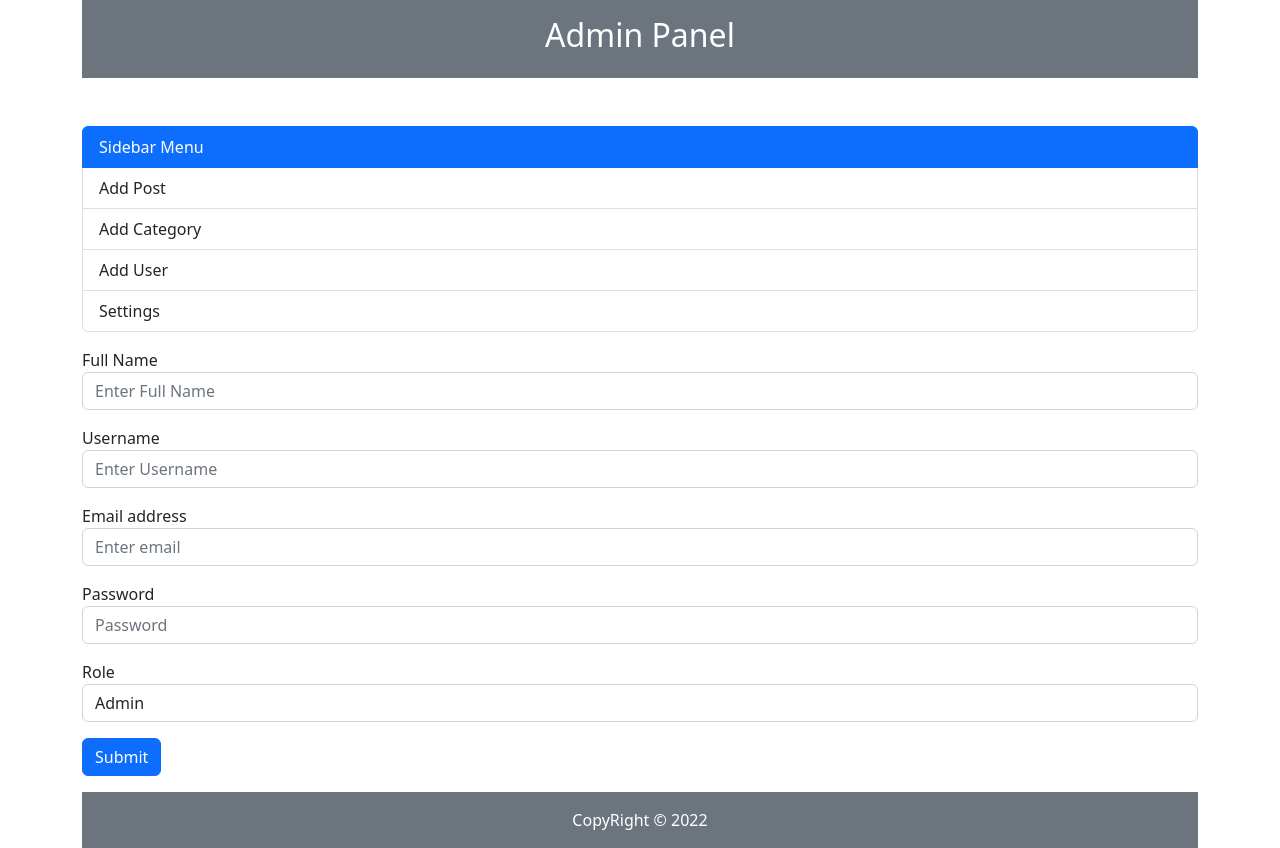
After one commit to mokammeltanvir/Dynamic-Blog-Website, a PHP site: page /admin/add-user.php in a window 1280 px wide. The commit adds this page. Run offline with PHP 8.4, Linux system fonts and the light colour scheme.

Commit message:
admin layout and add-user

```diff
--- /dev/null
+++ b/admin/add-user.php
@@ -0,0 +1,59 @@
+<?php include 'inc/header.php';?>
+<!-- Add User form  -->
+ <?php
+// Add User
+if (isset($_POST['submit'])) {
+    $name = $_POST['name'];
+    $username = $_POST['username'];
+    $email = $_POST['email'];
+    $password = md5($_POST['password']);
+    $role = $_POST['role'];
+
+    $user_check = "SELECT username, email FROM users WHERE username = '$username' OR email = '$email'";
+    $user_query = mysqli_query($conn, $user_check);
+    $user_count = mysqli_num_rows($user_query);
+
+    if ($user_count > 0) {
+        $error = "<p style='color:red'>User Already Exists</p>";
+    } else {
+        $sql = "INSERT INTO users (name, username, email, password, role) VALUES ('$name', '$username', '$email', '$password', '$role')";
+        $result = mysqli_query($conn, $sql);
+        if ($result) {
+            header("Location:index.php");
+        }
+    }
+
+}
+?>
+<div class="col-xxl-9">
+  <?php if (isset($error)) {echo $error;}?>
+<form action="<?php echo $_SERVER['PHP_SELF'] ?>" method="POST" class="mb-3">
+  <div class="form-group mb-3">
+    <label for="full_name">Full Name</label>
+    <input type="text" name="name" class="form-control" id="full_name" placeholder="Enter Full Name">
+  </div>
+  <div class="form-group mb-3">
+    <label for="username">Username</label>
+    <input type="text" name="username" class="form-control" id="username" placeholder="Enter Username">
+  </div>
+  <div class="form-group mb-3">
+    <label for="email">Email address</label>
+    <input type="email" name="email" class="form-control" id="email" placeholder="Enter email">
+  </div>
+  <div class="form-group mb-3">
+    <label for="password">Password</label>
+    <input type="password" name="password" class="form-control" id="password" placeholder="Password">
+  </div>
+  <div class="form-group mb-3">
+    <label for="role">Role</label>
+    <select name="role" class="form-control" id="role">
+      <option value="0">Admin</option>
+      <option value="1">Moderator</option>
+    </select>
+  </div>
+  <button type="submit" name="submit" class="btn btn-primary">Submit</button>
+
+</form>
+
+</div>
+<?php include 'inc/footer.php';?>
--- /dev/null
+++ b/admin/inc/config.php
@@ -0,0 +1,2 @@
+<?php
+$conn = mysqli_connect('localhost', 'root', '', 'blog_php') or die('Database Connection Failed' . mysqli_connect_error());
--- /dev/null
+++ b/admin/inc/footer.php
@@ -0,0 +1,15 @@
+</div>
+</section>
+<footer>
+  <div class="container">
+    <div class="row">
+      <div class="col-xxl-12">
+        <div class="footer text-center bg-secondary p-3 text-white">
+          <p>CopyRight &copy; 2022</p>
+        </div>
+      </div>
+    </div>
+  </div>
+</footer>
+</body>
+</html>
--- /dev/null
+++ b/admin/inc/header.php
@@ -0,0 +1,37 @@
+<?php
+include 'config.php';
+?>
+<!DOCTYPE html>
+<html lang="en">
+<head>
+  <meta charset="UTF-8">
+  <meta http-equiv="X-UA-Compatible" content="IE=edge">
+  <meta name="viewport" content="width=device-width, initial-scale=1.0">
+  <title>Admin Panel</title>
+  <link rel="stylesheet" href="../assets/css/bootstrap.min.css">
+  <link rel="stylesheet" href="../assets/css/style.css">
+</head>
+<body>
+<section class="admin">
+  <div class="container">
+    <div class="row">
+      <div class="col-xxl-12 text-center">
+        <div class="admin-title bg-secondary p-3 text-white">
+          <h2>Admin Panel</h2>
+        </div>
+      </div>
+    </div>
+    <div class="row mt-5">
+      <div class="col-xxl-3">
+        <div class="admin-menu mb-3">
+          <ul class="list-group
+          ">
+          <li class="list-group-item active">Sidebar Menu</li>
+          <li class="list-group-item"><a class="text-dark text-decoration-none" href="add-post.php">Add Post</a></li>
+          <li class="list-group-item"><a class="text-dark text-decoration-none" href="add-category.php">Add Category</a></li>
+          <li class="list-group-item"><a class="text-dark text-decoration-none" href="add-user.php">Add User</a></li>
+          <li class="list-group-item"><a class="text-dark text-decoration-none" href="profile.php">Settings</a></li>
+          </ul>
+
+      </div>
+    </div>
```
Also changed, not shown: admin/index.php (+42 -13 lines).
